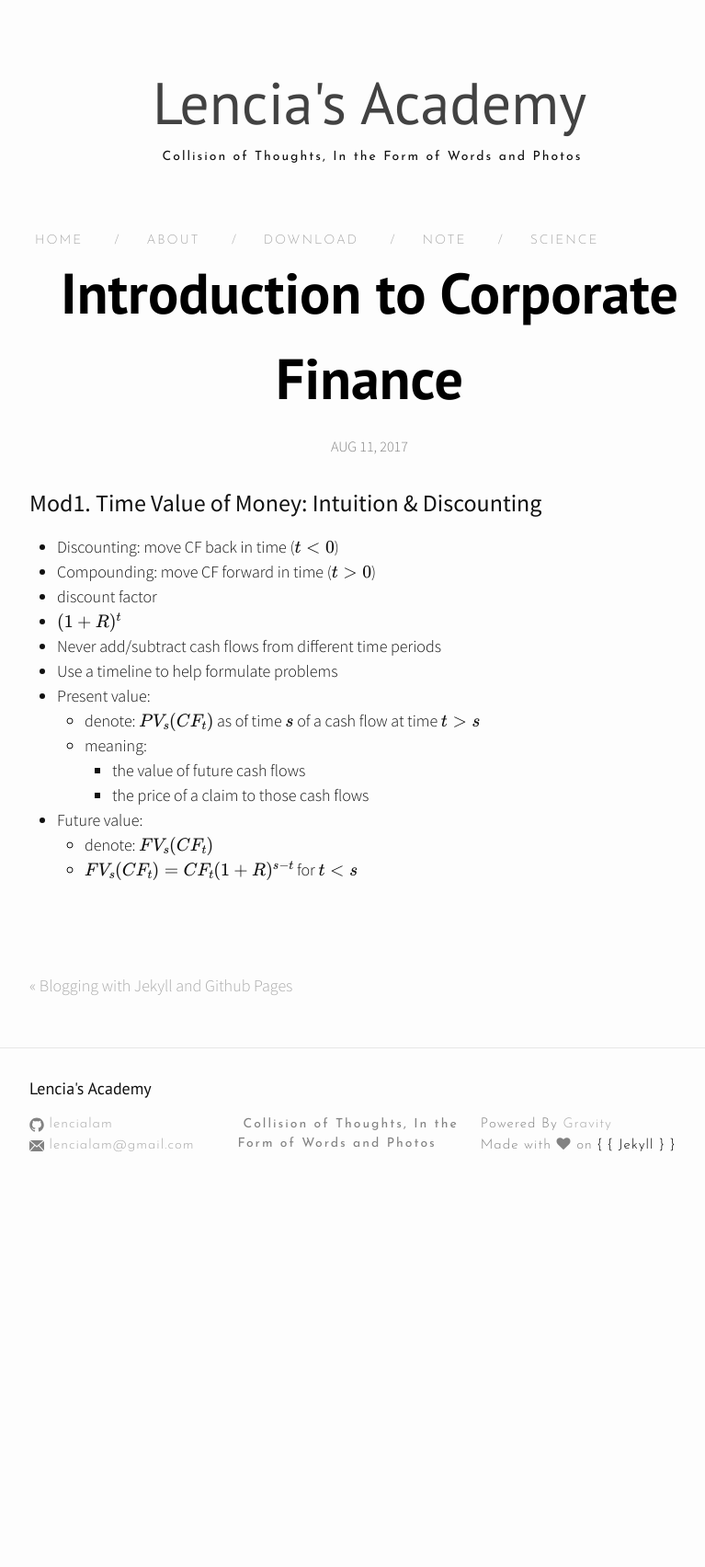
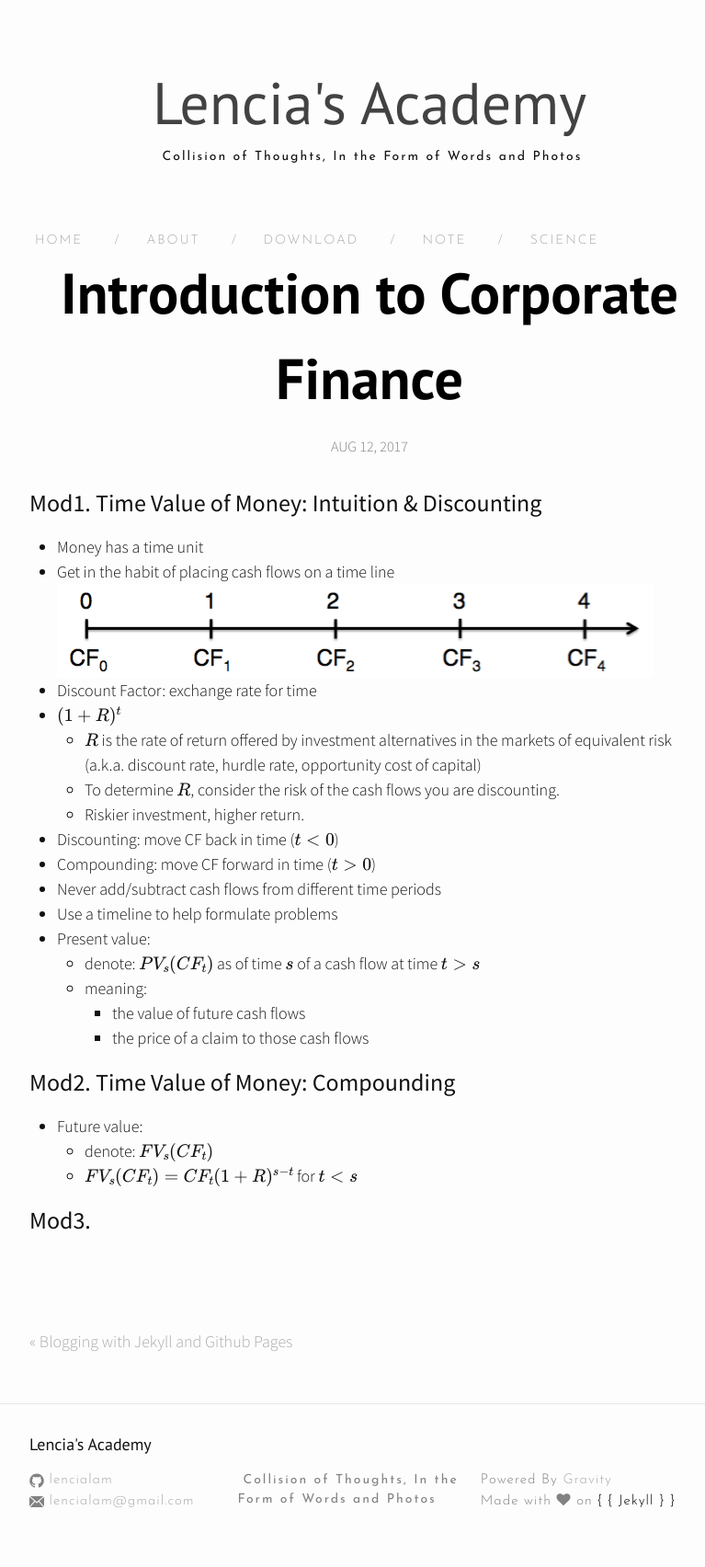
Before and after one commit to lencialam/lencialam.github.io, a Jekyll site: the page built from _posts/2017-08-12-introduction-to-corporate-finance.markdown, in a window 1280 px wide. Shown: the whole page at 92% size, without its empty margins (238-1005 px from the left). Built offline with Jekyll 4.4.1, drawn with Linux system fonts in a browser that asks for light colours; nearby versions of some CDN libraries; formulas are drawn with MathJax 3; before the commit the page ends 1317 px from its top, so only the background shows below that.

Commit message:
update corporate finance

```diff
--- a/_posts/2017-08-11-introduction-to-corporate-finance.markdown
+++ b/_posts/2017-08-12-introduction-to-corporate-finance.markdown
@@ -1,15 +1,21 @@
 ---
 layout: post
 title:  "Introduction to Corporate Finance"
-date:   2017-08-11 23:07:00 +0800
+date:   2017-08-12 22:23:00 +0800
 categories: ["note", "business", "finance"]
 ---
 
 ### Mod1. Time Value of Money: Intuition & Discounting
++ Money has a time unit
++ Get in the habit of placing cash flows on a time line
+![Timeline](/images/finance_mod1_1.png)
++ Discount Factor: exchange rate for time
++ \\((1+R)^{t}\\)
+  -  \\(R\\) is the rate of return offered by investment alternatives in the markets of equivalent risk (a.k.a. discount rate, hurdle rate, opportunity cost of capital)
+  - To determine \\(R\\), consider the risk of the cash flows you are discounting.
+  - Riskier investment, higher return.
 + Discounting: move CF back in time (\\(t<0\\))
 + Compounding: move CF forward in time (\\(t>0\\))
-+ discount factor
-+ \\((1+R)^{t}\\)
 + Never add/subtract cash flows from different time periods
 + Use a timeline to help formulate problems
 + Present value:
@@ -17,6 +23,10 @@ categories: ["note", "business", "finance"]
   - meaning:
     + the value of future cash flows
     + the price of a claim to those cash flows
+
+### Mod2. Time Value of Money: Compounding
 + Future value:
   - denote: \\(FV_{s}(CF_{t})\\)
   - \\(FV_{s}(CF_{t})=CF_{t}(1+R)^{s-t}\\) for \\(t<s\\)
+
+### Mod3.
```
Also changed, not shown: images/finance_mod1_1.png (added).
